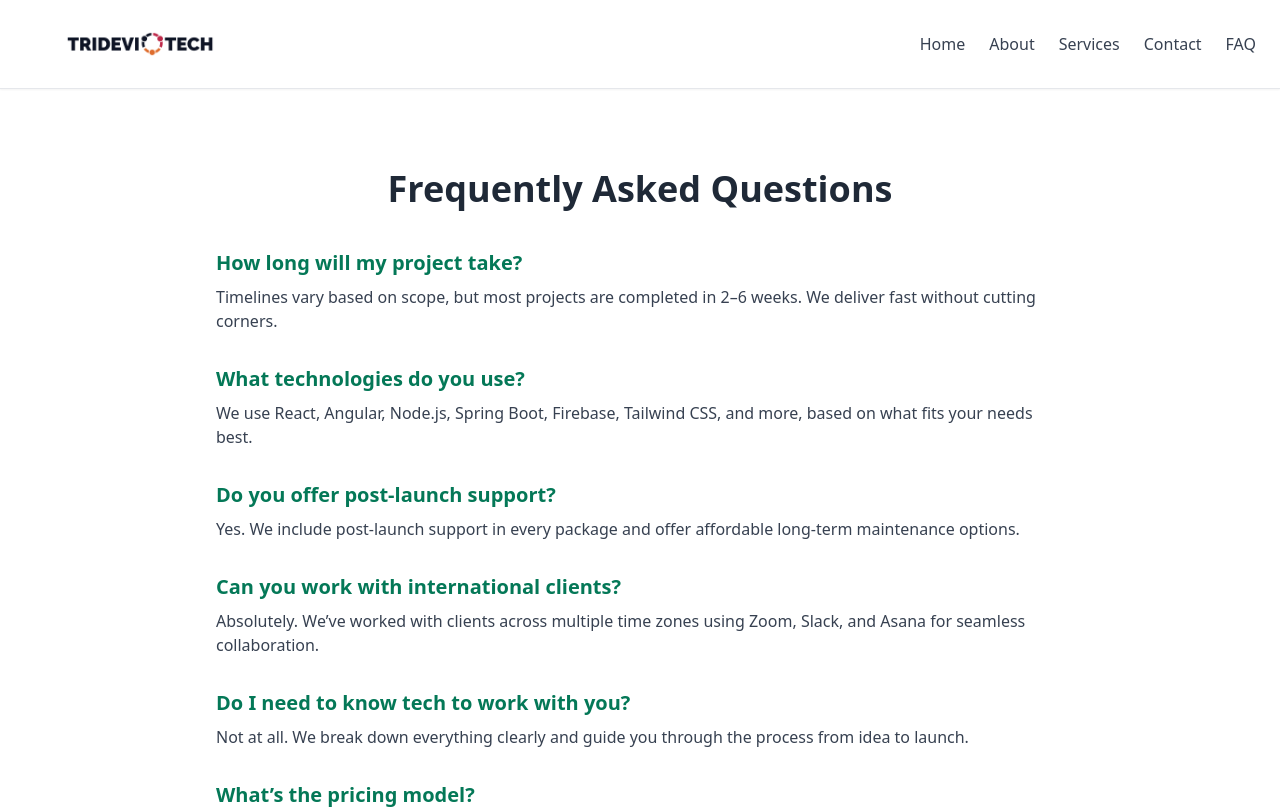
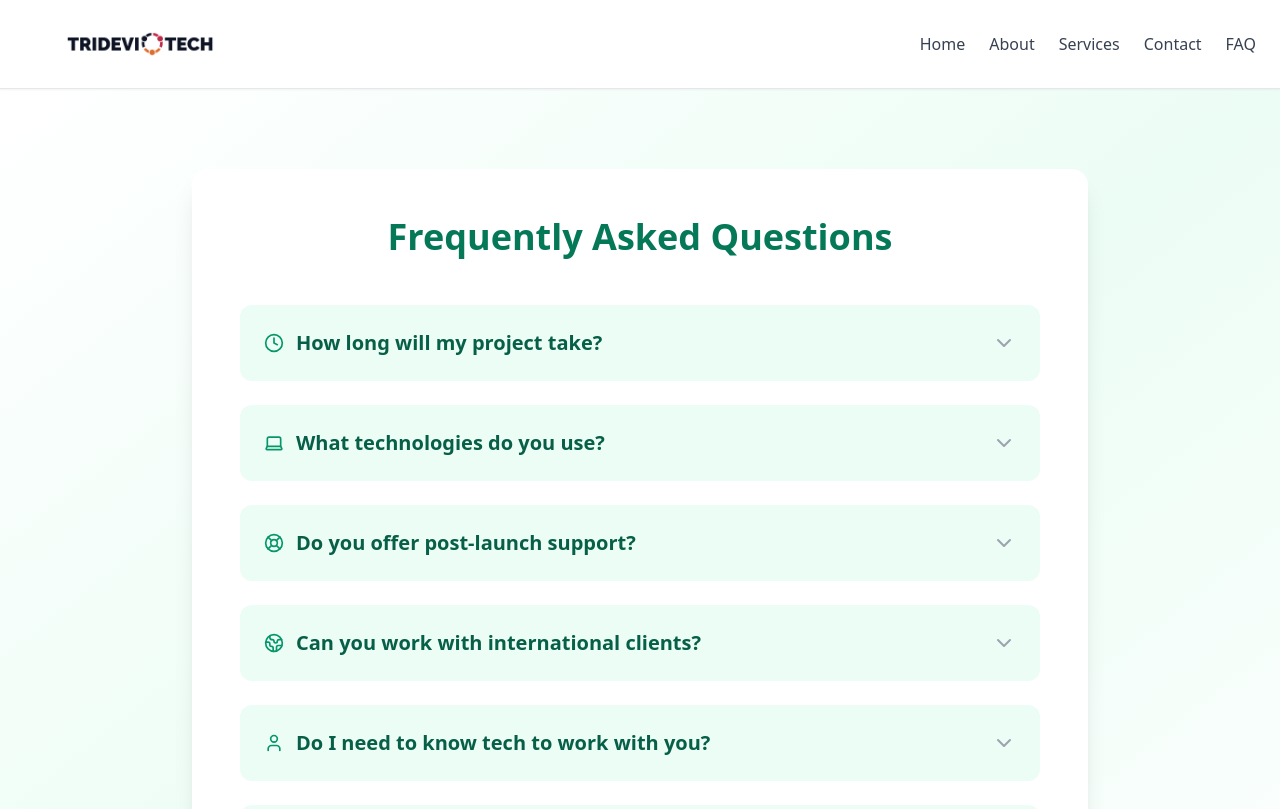
Before and after one commit to TTechnologyy/tridevi-frontend, a React (Create React App) app: page /faq in a window 1280 px wide. Shown: the top 809 px of the page. Built offline with nearby package versions, Linux system fonts and the light colour scheme.

Commit message:
Initial push with updated services layout

```diff
--- a/src/pages/Consultation.jsx
+++ b/src/pages/Consultation.jsx
@@ -11,6 +11,7 @@ export default function Consultation() {
     website: '',
     service: '',
     budget: '',
+    customBudget: '',
     message: '',
     agree: false,
   });
@@ -46,6 +47,7 @@ export default function Consultation() {
         website: '',
         service: '',
         budget: '',
+        customBudget: '',
         message: '',
         agree: false,
       });
@@ -56,10 +58,28 @@ export default function Consultation() {
   };
 
   return (
-    <div className="max-w-2xl mx-auto mt-10 p-6 bg-white shadow-lg rounded-lg relative">
-      <h2 className="text-3xl font-bold text-center mb-2">Real Impact, Real Results</h2>
-      <p className="text-center text-gray-700 text-lg mb-6">Partner with us today</p>
+    <div className="min-h-screen bg-gradient-to-tr from-white via-emerald-50 to-white flex items-center justify-center px-4 py-16">
+      <div className="max-w-6xl w-full grid md:grid-cols-2 gap-10 bg-white rounded-2xl shadow-xl p-8 md:p-12">
 
+        {/* LEFT: Branding / Trust */}
+        <div className="flex flex-col justify-center text-center md:text-left">
+          <h2 className="text-4xl font-bold text-emerald-700 mb-4">Start Something Powerful</h2>
+          <p className="text-gray-700 text-lg mb-6">
+            We're not just form fillers. We're solution builders.
+          </p>
+          <ul className="text-sm text-gray-600 space-y-2">
+            <li>✅ Fast 24–48h Response</li>
+            <li>🔐 Secure & Private</li>
+            <li>📃 NDA Available on Request</li>
+          </ul>
+          <div className="mt-10 italic text-sm text-gray-500 border-l-4 pl-4 border-emerald-400">
+            “TrideviTech helped us launch our platform 3x faster — with clarity and confidence.” <br /> – Satisfied Client
+          </div>
+        </div>
+
+        {/* RIGHT: Form */}
+        <div>
+          <h3 className="text-2xl font-semibold text-gray-800 mb-4 text-center">Discuss Your Vision With Us</h3>
           <form onSubmit={handleSubmit} className="space-y-4">
             <div className="grid grid-cols-1 md:grid-cols-2 gap-4">
               <input name="name" placeholder="Full Name*" className="w-full px-4 py-2 border rounded" value={formData.name} onChange={handleChange} required />
@@ -82,25 +102,40 @@ export default function Consultation() {
                 <option value="Digital Marketing">Digital Marketing</option>
                 <option value="E-Commerce Solutions">E-Commerce Solutions</option>
               </select>
-          <select name="budget" className="w-full px-4 py-2 border rounded" value={formData.budget} onChange={handleChange} required>
+              <div className="w-full">
+                <select name="budget" className="w-full px-4 py-2 border rounded mb-2" value={formData.budget} onChange={handleChange} required>
                   <option value="">Select Budget*</option>
                   <option value="<$1k">Less than $1,000</option>
                   <option value="$1k-$5k">$1,000 - $5,000</option>
                   <option value=">$5k">More than $5,000</option>
+                  <option value="custom">Other (Specify Below)</option>
                 </select>
+                {formData.budget === 'custom' && (
+                  <input
+                    name="customBudget"
+                    placeholder="Enter your specific budget"
+                    className="w-full px-4 py-2 border rounded"
+                    value={formData.customBudget}
+                    onChange={handleChange}
+                  />
+                )}
+              </div>
             </div>
 
             <textarea name="message" rows="4" placeholder="Message" className="w-full px-4 py-2 border rounded" value={formData.message} onChange={handleChange} />
 
             <label className="flex items-center text-sm">
               <input type="checkbox" name="agree" checked={formData.agree} onChange={handleChange} className="mr-2" required />
-          I agree with <a href="/terms" className="underline text-blue-600">Terms & Conditions</a> and <a href="/privacy" className="underline text-blue-600">Privacy Policy</a>
+              I agree with <a href="/terms" className="underline text-blue-600">Terms & Conditions </a> and <a href="/privacy" className="underline text-blue-600"> Privacy Policy</a>
             </label>
 
-        <button type="submit" className="w-full bg-black text-white py-2 rounded-full font-semibold hover:bg-gray-900 transition">
+            <button type="submit" className="w-full bg-black text-white py-2 rounded-full font-semibold hover:bg-gray-900 transition hover:scale-[1.02]">
               Submit
             </button>
           </form>
+        </div>
+
+      </div>
 
       {/* ✅ Modal */}
       {showModal && (
--- a/src/pages/FAQ.jsx
+++ b/src/pages/FAQ.jsx
@@ -1,49 +1,94 @@
-import React, { useEffect } from 'react';
+import React, { useEffect, useState } from 'react';
 import AOS from 'aos';
 import 'aos/dist/aos.css';
+import { Clock, Laptop, LifeBuoy, Globe2, User, DollarSign, ChevronDown } from 'lucide-react';
 
 export default function FAQ() {
   useEffect(() => {
-    AOS.init({ duration: 1000, once: true});
+    AOS.init({ duration: 1000, once: true });
   }, []);
+
+  const [openIndex, setOpenIndex] = useState(null);
 
   const faqs = [
     {
       question: 'How long will my project take?',
-      answer: 'Timelines vary based on scope, but most projects are completed in 2–6 weeks. We deliver fast without cutting corners.'
+      answer: 'Timelines vary based on scope, but most projects are completed in 2–6 weeks. We deliver fast without cutting corners.',
+      icon: <Clock className="text-emerald-600 w-5 h-5" />
     },
     {
       question: 'What technologies do you use?',
-      answer: 'We use React, Angular, Node.js, Spring Boot, Firebase, Tailwind CSS, and more, based on what fits your needs best.'
+      answer: 'We use React, Angular, Node.js, Spring Boot, Firebase, Tailwind CSS, and more, based on what fits your needs best.',
+      icon: <Laptop className="text-emerald-600 w-5 h-5" />
     },
     {
       question: 'Do you offer post-launch support?',
-      answer: 'Yes. We include post-launch support in every package and offer affordable long-term maintenance options.'
+      answer: 'Yes. We include post-launch support in every package and offer affordable long-term maintenance options.',
+      icon: <LifeBuoy className="text-emerald-600 w-5 h-5" />
     },
     {
       question: 'Can you work with international clients?',
-      answer: 'Absolutely. We’ve worked with clients across multiple time zones using Zoom, Slack, and Asana for seamless collaboration.'
+      answer: 'Absolutely. We’ve worked with clients across multiple time zones using Zoom, Slack, and Asana for seamless collaboration.',
+      icon: <Globe2 className="text-emerald-600 w-5 h-5" />
     },
     {
       question: 'Do I need to know tech to work with you?',
-      answer: 'Not at all. We break down everything clearly and guide you through the process from idea to launch.'
+      answer: 'Not at all. We break down everything clearly and guide you through the process from idea to launch.',
+      icon: <User className="text-emerald-600 w-5 h-5" />
     },
     {
       question: 'What’s the pricing model?',
-      answer: 'We offer both fixed-price and milestone-based contracts, depending on your preferences and project scope.'
+      answer: 'We offer both fixed-price and milestone-based contracts, depending on your preferences and project scope.',
+      icon: <DollarSign className="text-emerald-600 w-5 h-5" />
     }
   ];
 
+  const toggleFAQ = (index) => {
+    setOpenIndex(openIndex === index ? null : index);
+  };
+
   return (
-    <div className="px-6 py-20 max-w-4xl mx-auto text-left">
-      <h1 className="text-4xl font-bold text-center mb-10" data-aos="fade-up">Frequently Asked Questions</h1>
-      <div className="space-y-8">
-        {faqs.map((faq, index) => (
-          <div key={index} data-aos="fade-up" data-aos-delay={index * 100}>
-            <h3 className="text-xl font-semibold text-emerald-700 mb-2">{faq.question}</h3>
-            <p className="text-gray-700 text-base">{faq.answer}</p>
-          </div>
-        ))}
+    <div className="min-h-screen bg-gradient-to-br from-white via-emerald-50 to-white px-6 py-20 flex items-center justify-center">
+      <div className="max-w-4xl w-full bg-white rounded-2xl shadow-xl p-8 md:p-12">
+        <h1 className="text-4xl font-bold text-center mb-12 text-emerald-700" data-aos="fade-up">
+          Frequently Asked Questions
+        </h1>
+
+        <div className="space-y-6">
+          {faqs.map((faq, index) => (
+            <div
+              key={index}
+              data-aos="fade-up"
+              data-aos-delay={index * 100}
+              className="bg-emerald-50 p-6 rounded-xl transition hover:shadow-md cursor-pointer"
+              onClick={() => toggleFAQ(index)}
+            >
+              <div className="flex items-center justify-between">
+                <div className="flex items-center gap-3">
+                  {faq.icon}
+                  <h3 className="text-lg md:text-xl font-semibold text-emerald-800">
+                    {faq.question}
+                  </h3>
+                </div>
+                <ChevronDown
+                  className={`transition-transform ${openIndex === index ? 'rotate-180 text-emerald-600' : 'rotate-0 text-gray-400'}`}
+                />
+              </div>
+              {openIndex === index && (
+                <p className="mt-4 text-gray-700 text-base leading-relaxed">
+                  {faq.answer}
+                </p>
+              )}
+            </div>
+          ))}
+        </div>
+
+        <div className="mt-12 text-center">
+          <p className="text-sm text-gray-500">Still have questions?</p>
+          <a href="/contact" className="text-emerald-600 font-semibold hover:underline">
+            Reach out to us directly →
+          </a>
+        </div>
       </div>
     </div>
   );
```
Also changed, not shown: src/pages/Home.jsx (+15 -15 lines). Lines whose indentation alone changed are shown as unchanged.
